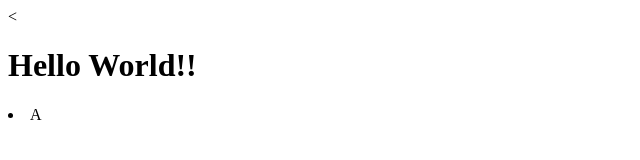
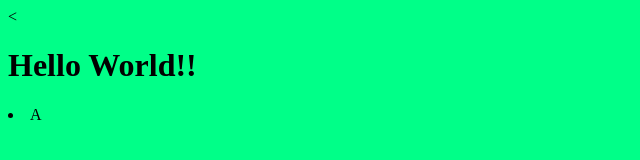
Before and after one commit to jirasan/githobjirasan, a plain HTML site: page index.html in a window 1280 px wide. Shown: the whole page, without its empty margins (0-640 px from the left). Drawn offline with Linux system fonts and the light colour scheme.

Commit message:
Edit by commit Bg

```diff
--- a/index.html
+++ b/index.html
@@ -1,6 +1,9 @@
 <<html>
 <head>
 	<title></title>
+	<style type="text/css">
+		body{ background: #00ff88;}
+	</style>
 </head>
 <body>
 	<H1>Hello World!!</H1>
```
